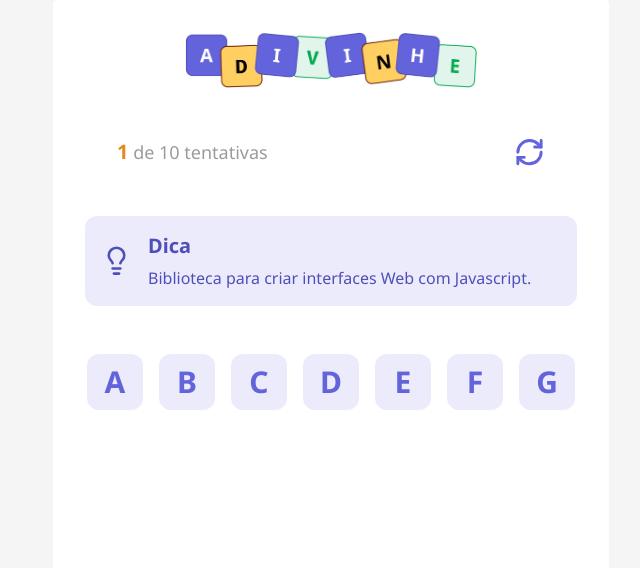
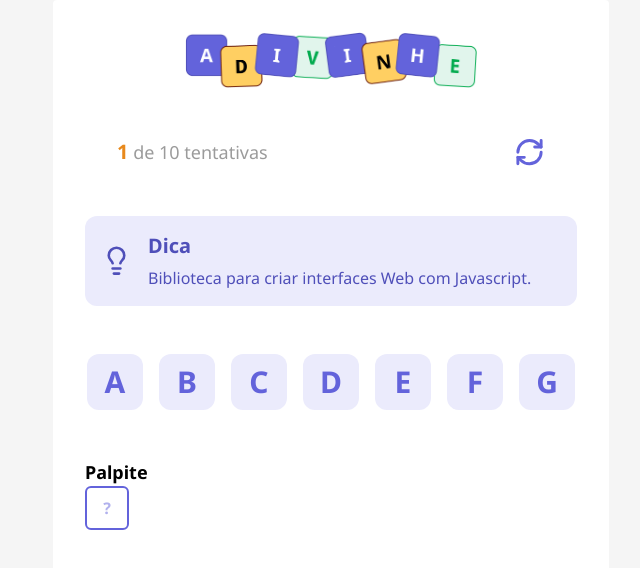
Before and after one commit to ilorenco/adivinhe, a React (Vite) app: page / in a window 1280 px wide. Shown: the top 568 px of the page, without its empty margins (309-949 px from the left). Built offline with nearby package versions, Linux system fonts and the light colour scheme.

Commit message:
feat: adiciona o componente de input

```diff
--- a/src/App.tsx
+++ b/src/App.tsx
@@ -1,6 +1,7 @@
 import { Header } from "./components/header"
 import { Tip } from "./components/tip"
 import { Letter } from "./components/letter"
+import { Input } from "./components/input"
 
 function handleRestart() {
     alert("Reiniciar jogo")
@@ -21,6 +22,12 @@ export function App() {
                     <Letter letter="F" />
                     <Letter letter="G" />
                 </div>
+
+
+                <div>
+                    <h4 className="text-lg font-bold">Palpite</h4>
+                    <Input autoFocus maxLength={1} placeholder="?" />
+                </div>
             </div>
         </div>
     )
--- /dev/null
+++ b/src/components/input.tsx
@@ -0,0 +1,10 @@
+type Props = React.ComponentProps<"input">
+
+export function Input({ ...props }: Props) {
+    return <input
+    type="text"
+    className="w-11 h-11 rounded-md border-2 border-[#6363db] uppercase text-center text-base font-bold outline-none text-[#6363db]"
+    {...props}
+    />
+
+}
--- a/src/styles/global.css
+++ b/src/styles/global.css
@@ -8,7 +8,10 @@ body {
     background-color: #F5F5F5;
 
     font-family: "Noto Sans", sans-serif;
-    font-optical-sizing: auto;
+}
+
+input {
+    font-family: "Noto Sans", sans-serif;
 }
 
 button {
```
